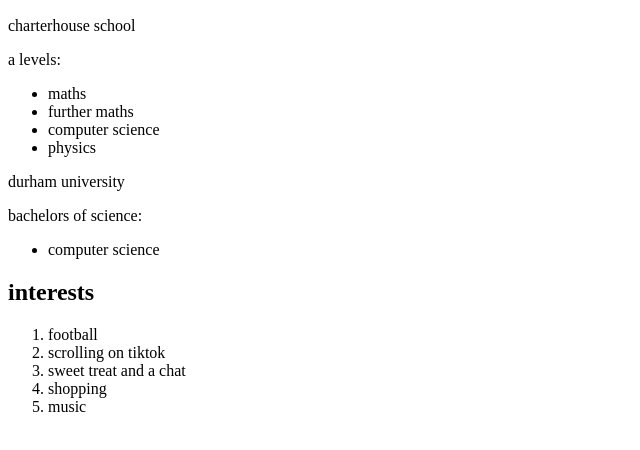
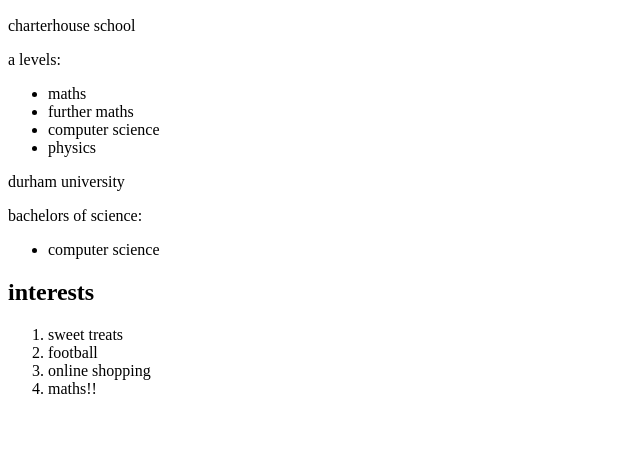
Before and after one commit to sasha-schukken/Sasha-schukken.github.io, a plain HTML site: page index.html in a window 1280 px wide. Shown: the part 110-560 px from the top of the page, without its empty margins (0-640 px from the left). Drawn offline with Linux system fonts and the light colour scheme.

Commit message:
changes to info

```diff
--- a/index.html
+++ b/index.html
@@ -24,11 +24,10 @@
 
         <h2>interests</h2>
         <ol>
+            <li>sweet treats</li>
             <li>football</li>
-            <li>scrolling on tiktok</li>
-            <li>sweet treat and a chat</li>
-            <li>shopping</li>
-            <li>music</li>
+            <li>online shopping</li>
+            <li>maths!!</li>
         </ol>
     </body>
 </html>
```
